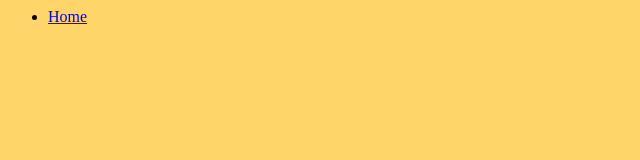
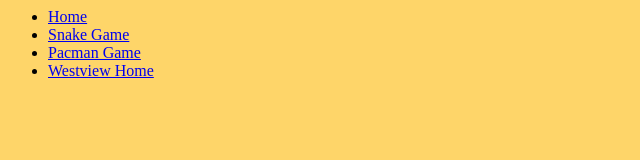
Before and after one commit to WVCS/website-Adreenf23717, a plain HTML site: page index.html in a window 1280 px wide. Shown: the whole page, without its empty margins (0-640 px from the left). Drawn offline with Linux system fonts and the light colour scheme.

Commit message:
Update index.html

```diff
--- a/index.html
+++ b/index.html
@@ -8,6 +8,9 @@
 	 <body>
     <ul>
       <li><a href="index.html"> Home </a></li>
+	     <li><a href="https://www.google.com/search?q=google+snake&rlz=1C1GCEB_enUS982US982&oq=google+snake&aqs=chrome.0.69i59l3j69i64.1889j0j7&sourceid=chrome&ie=UTF-8"> Snake Game </a></li>
+       <li><a href="https://www.google.com/search?q=google+pacman&rlz=1C1GCEB_enUS982US982&oq=google+pacman&aqs=chrome..69i57j69i64.2824j0j9&sourceid=chrome&ie=UTF-8"> Pacman Game </a></li>
+       <li><a href="https://www.powayusd.com/en-US/Schools/HS/WVHS/HOME"> Westview Home </a></li>
     </ul>
   </body>
 
```
